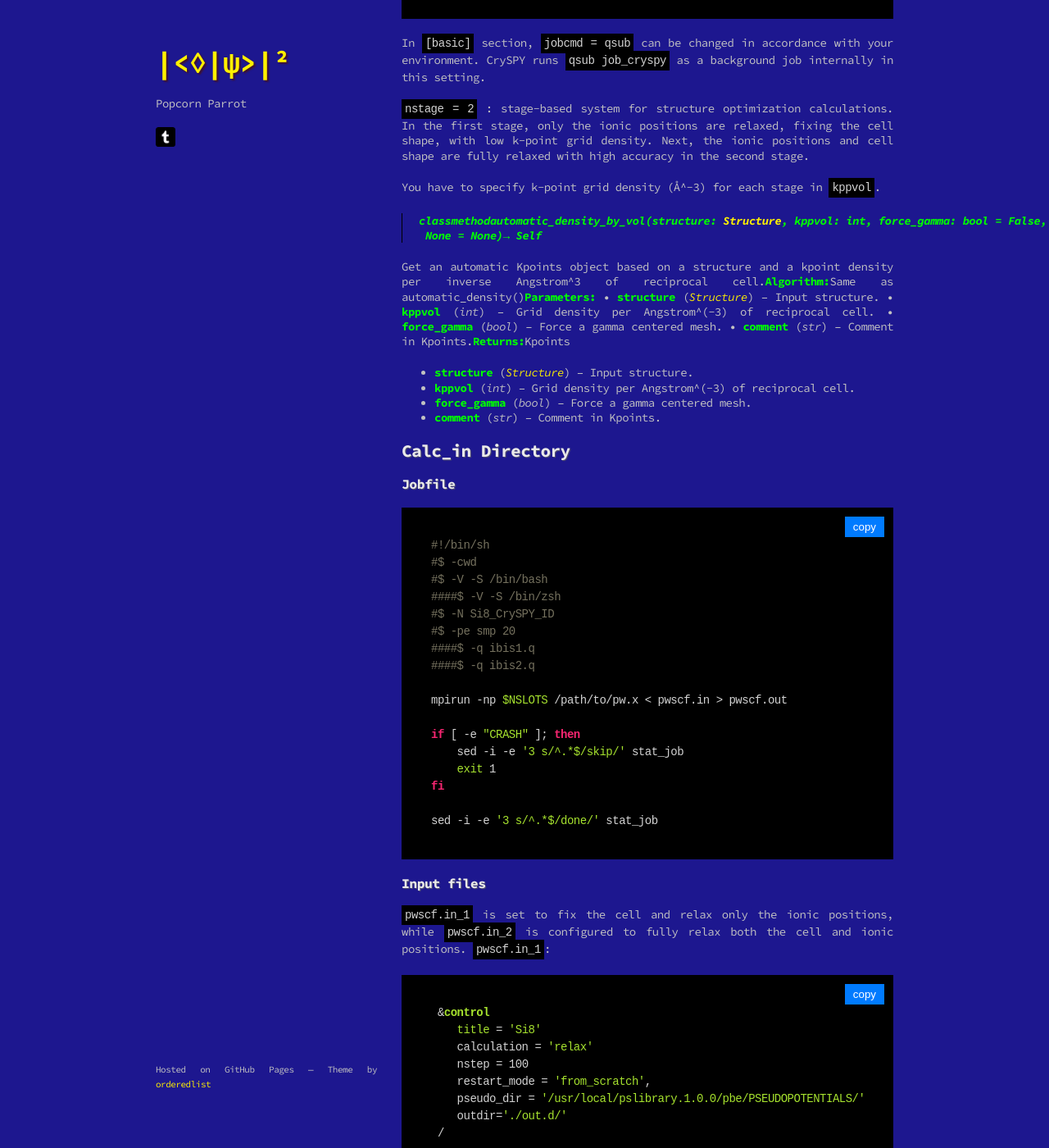
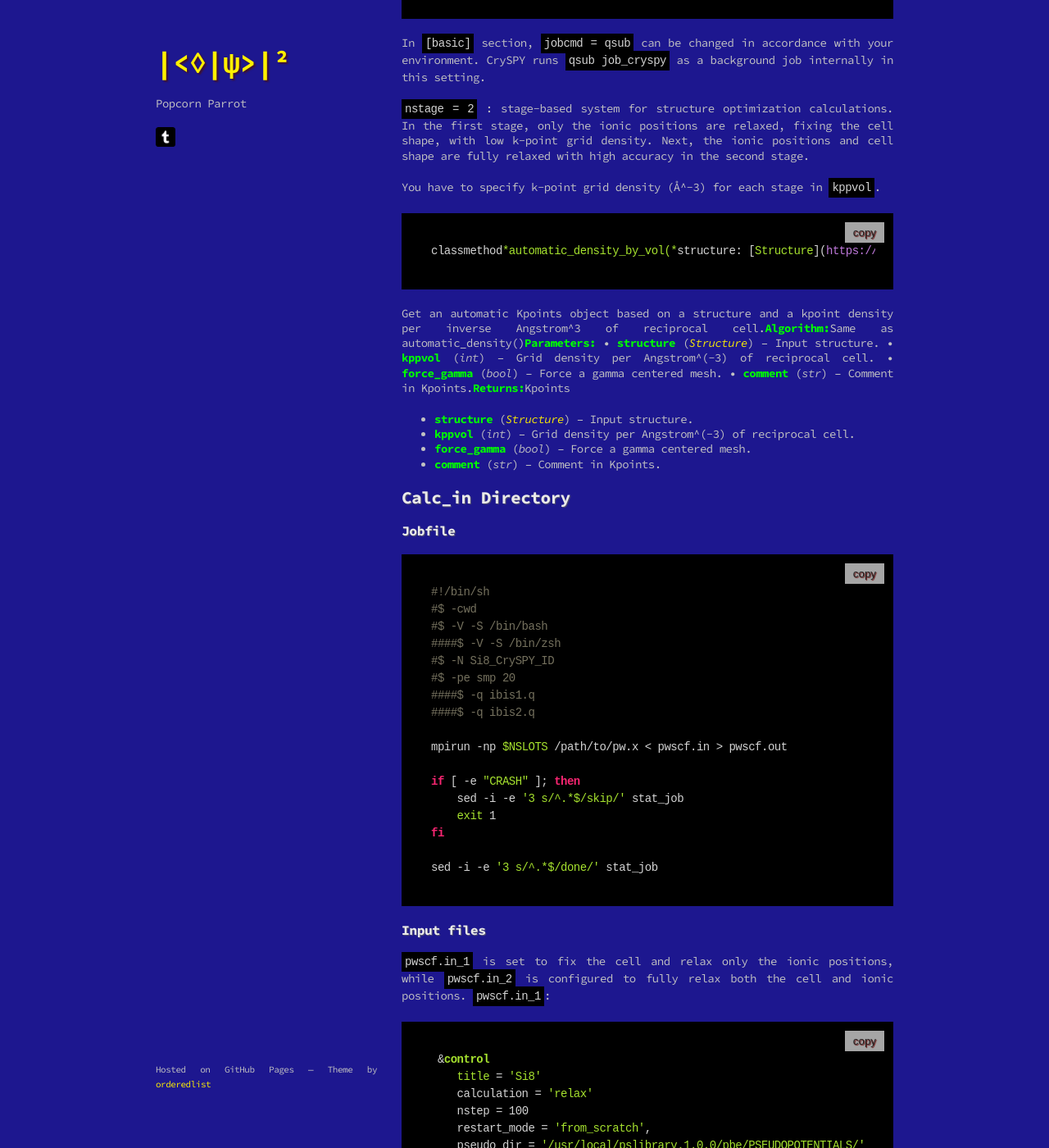
Before and after one commit to ki11dee/ki11dee.github.io-ki11dee, a Jekyll site: the page built from Phys/CP/2024-10-04-CrySPY.md, in a window 1280 px wide and 1400 px high, scrolled down 9557 px. Shown: the whole window at 82% size. Built offline with Jekyll 4.4.1, drawn with Linux system fonts in a browser that asks for light colours; nearby versions of some CDN libraries; our own code applies the rules of GitHub Pages for plain Markdown files.

Commit message:
Edit codes

````diff
--- a/Phys/CP/2024-10-04-CrySPY.md
+++ b/Phys/CP/2024-10-04-CrySPY.md
@@ -418,8 +418,9 @@ In `[basic]` section, `jobcmd = qsub` can be changed in accordance with your
 
 You have to specify k-point grid density (Å^-3) for each stage in `kppvol`.
 
-> ***classmethod*automatic_density_by_vol(*structure: [Structure](https://pymatgen.org/pymatgen.core.html#pymatgen.core.structure.Structure)*, *kppvol: int*, *force_gamma: bool = False*, *comment: str \| None = None*)→ Self**
->
+```
+classmethod*automatic_density_by_vol(*structure: [Structure](https://pymatgen.org/pymatgen.core.html#pymatgen.core.structure.Structure)*, *kppvol: int*, *force_gamma: bool = False*, *comment: str \| None = None*)→ Self
+```
 
 Get an automatic Kpoints object based on a structure and a kpoint density per inverse Angstrom^3 of reciprocal cell.**Algorithm:**Same as automatic_density()**Parameters:**
 • **structure** ([*Structure*](https://pymatgen.org/pymatgen.core.html#pymatgen.core.structure.Structure)) – Input structure.
--- a/_includes/head-custom.html
+++ b/_includes/head-custom.html
@@ -4,6 +4,7 @@
 {% include head-custom-google-analytics.html %}
 
 <!-- You can set your favicon here -->
+<link rel="icon" href="/assets/img/favicon.ico" type="image/x-icon">
 <!-- link rel="shortcut icon" type="image/x-icon" href="{{ '/favicon.ico' | relative_url }}" -->
 
 <!-- end custom head snippets -->
--- a/_layouts/default.html
+++ b/_layouts/default.html
@@ -1,7 +1,6 @@
 <!DOCTYPE html>
 <html lang="{{ site.lang | default: "en-US" }}">
   <head>
-    <link rel="icon" href="/assets/img/favicon.ico" type="image/x-icon">
     <link rel="preconnect" href="https://fonts.googleapis.com">
     <link rel="preconnect" href="https://fonts.gstatic.com" crossorigin>
     <link href="https://fonts.googleapis.com/css2?family=Source+Code+Pro:ital,wght@0,200..900;1,200..900&display=swap" rel="stylesheet">
--- a/assets/css/style.scss
+++ b/assets/css/style.scss
@@ -38,15 +38,16 @@ pre {
   position: absolute; /* 절대 위치 지정 */
   top: 10px; /* 상단 여백 */
   right: 10px; /* 오른쪽 여백 */
-  background-color: #007bff;
-  color: #ffffff;
+  text-shadow: 1px 1px 1px #6a1111;
+  background-color: #a5a5a5;
+  color: #242424;
   border: none;
   padding: 5px 10px;
   cursor: pointer;
 }
 
 .copy-button:hover {
-  background-color: #0056b3;
+  background-color: #737373;
 }
 
 /* assets/css/main.css */
````
Also changed, not shown: other parts of _layouts/default.html (+10 -0 lines), BP/BP_content.md (+3 -1 lines), Phys/MP/LA/linear_algebra.md (line endings or trailing spaces).
